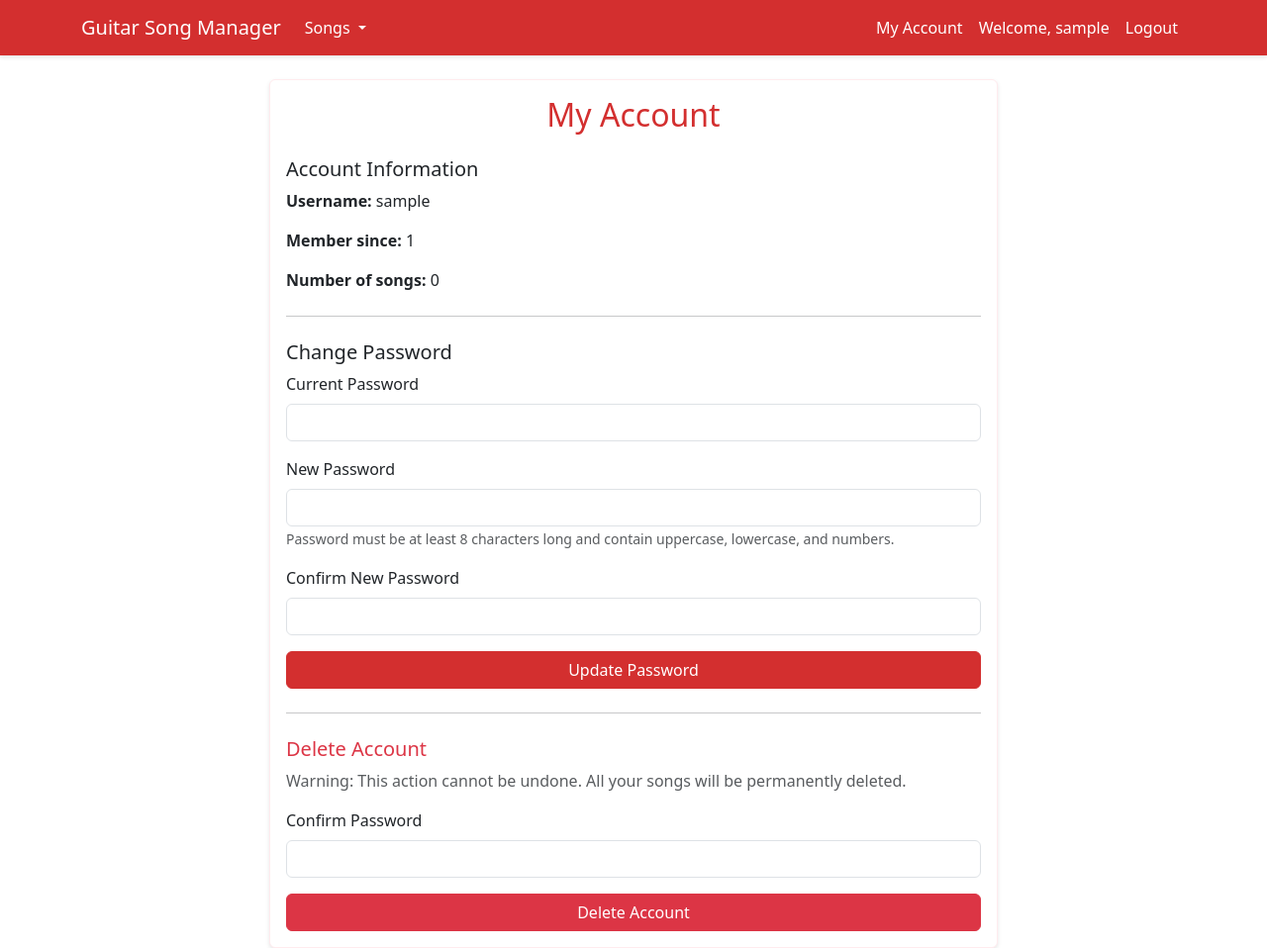
After one commit to stevencoutts/guitar-webapp, a Flask app: page /account in a window 1280 px wide. The commit adds this page. Shown: the whole page at 99% size. Run offline with Flask 3, Linux system fonts and the light colour scheme; the visitor is signed in with stand-in values (Sample User, id 1); data that the repository does not hold is empty; some libraries are stand-ins or nearby versions.

Commit message:
Add account management

```diff
--- a/app.py
+++ b/app.py
@@ -216,6 +216,64 @@ def delete_song(song_id):
 
     return redirect(url_for('index'))
 
+@app.route('/account', methods=['GET', 'POST'])
+@login_required
+def account():
+    if request.method == 'POST':
+        current_password = request.form.get('current_password')
+        new_password = request.form.get('new_password')
+        confirm_password = request.form.get('confirm_password')
+
+        if not current_password or not new_password or not confirm_password:
+            flash('All fields are required')
+            return redirect(url_for('account'))
+
+        if not check_password_hash(current_user.password_hash, current_password):
+            flash('Current password is incorrect')
+            return redirect(url_for('account'))
+
+        if new_password != confirm_password:
+            flash('New passwords do not match')
+            return redirect(url_for('account'))
+
+        if not is_valid_password(new_password):
+            flash('New password must be at least 8 characters long and contain uppercase, lowercase, and numbers')
+            return redirect(url_for('account'))
+
+        current_user.password_hash = generate_password_hash(new_password)
+        db.session.commit()
+        flash('Password updated successfully!')
+        return redirect(url_for('account'))
+
+    return render_template('account.html')
+
+@app.route('/account/delete', methods=['POST'])
+@login_required
+def delete_account():
+    password = request.form.get('password')
+
+    if not password:
+        flash('Password is required to delete account')
+        return redirect(url_for('account'))
+
+    if not check_password_hash(current_user.password_hash, password):
+        flash('Incorrect password')
+        return redirect(url_for('account'))
+
+    try:
+        # Delete all user's songs first
+        Song.query.filter_by(user_id=current_user.id).delete()
+        # Then delete the user
+        db.session.delete(current_user)
+        db.session.commit()
+        logout_user()
+        flash('Your account has been deleted successfully')
+        return redirect(url_for('index'))
+    except Exception as e:
+        db.session.rollback()
+        flash('An error occurred while deleting your account')
+        return redirect(url_for('account'))
+
 if __name__ == '__main__':
     with app.app_context():
         db.create_all()
--- /dev/null
+++ b/templates/account.html
@@ -0,0 +1,62 @@
+{% extends "base.html" %}
+
+{% block content %}
+<div class="row justify-content-center">
+    <div class="col-md-8">
+        <div class="card">
+            <div class="card-body">
+                <h2 class="card-title text-center mb-4">My Account</h2>
+
+                <div class="mb-4">
+                    <h5>Account Information</h5>
+                    <p><strong>Username:</strong> {{ current_user.username }}</p>
+                    <p><strong>Member since:</strong> {{ current_user.id }}</p>
+                    <p><strong>Number of songs:</strong> {{ current_user.songs|length }}</p>
+                </div>
+
+                <hr class="my-4">
+
+                <div>
+                    <h5>Change Password</h5>
+                    <form method="POST">
+                        <input type="hidden" name="csrf_token" value="{{ csrf_token() }}">
+                        <div class="mb-3">
+                            <label for="current_password" class="form-label">Current Password</label>
+                            <input type="password" class="form-control" id="current_password" name="current_password" required>
+                        </div>
+                        <div class="mb-3">
+                            <label for="new_password" class="form-label">New Password</label>
+                            <input type="password" class="form-control" id="new_password" name="new_password" required>
+                            <small class="form-text text-muted">Password must be at least 8 characters long and contain uppercase, lowercase, and numbers.</small>
+                        </div>
+                        <div class="mb-3">
+                            <label for="confirm_password" class="form-label">Confirm New Password</label>
+                            <input type="password" class="form-control" id="confirm_password" name="confirm_password" required>
+                        </div>
+                        <div class="d-grid">
+                            <button type="submit" class="btn btn-primary">Update Password</button>
+                        </div>
+                    </form>
+                </div>
+
+                <hr class="my-4">
+
+                <div>
+                    <h5 class="text-danger">Delete Account</h5>
+                    <p class="text-muted">Warning: This action cannot be undone. All your songs will be permanently deleted.</p>
+                    <form method="POST" action="{{ url_for('delete_account') }}" onsubmit="return confirm('Are you sure you want to delete your account? This action cannot be undone.');">
+                        <input type="hidden" name="csrf_token" value="{{ csrf_token() }}">
+                        <div class="mb-3">
+                            <label for="delete_password" class="form-label">Confirm Password</label>
+                            <input type="password" class="form-control" id="delete_password" name="password" required>
+                        </div>
+                        <div class="d-grid">
+                            <button type="submit" class="btn btn-danger">Delete Account</button>
+                        </div>
+                    </form>
+                </div>
+            </div>
+        </div>
+    </div>
+</div>
+{% endblock %}
--- a/templates/base.html
+++ b/templates/base.html
@@ -30,6 +30,9 @@
                 </ul>
                 <ul class="navbar-nav">
                     {% if current_user.is_authenticated %}
+                        <li class="nav-item">
+                            <a class="nav-link" href="{{ url_for('account') }}">My Account</a>
+                        </li>
                         <li class="nav-item">
                             <span class="nav-link">Welcome, {{ current_user.username }}</span>
                         </li>
```
